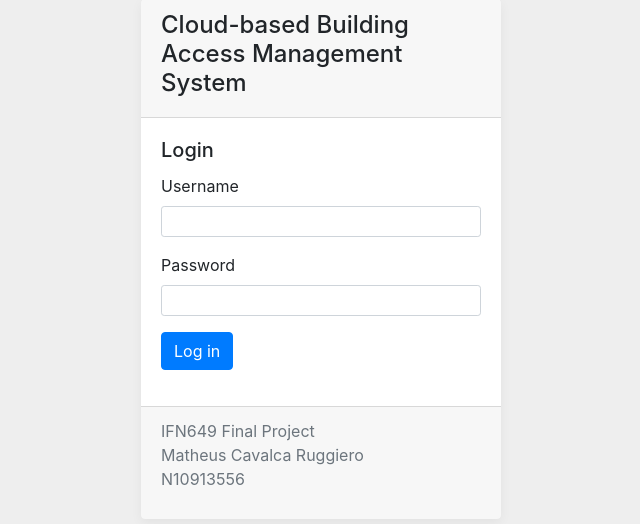
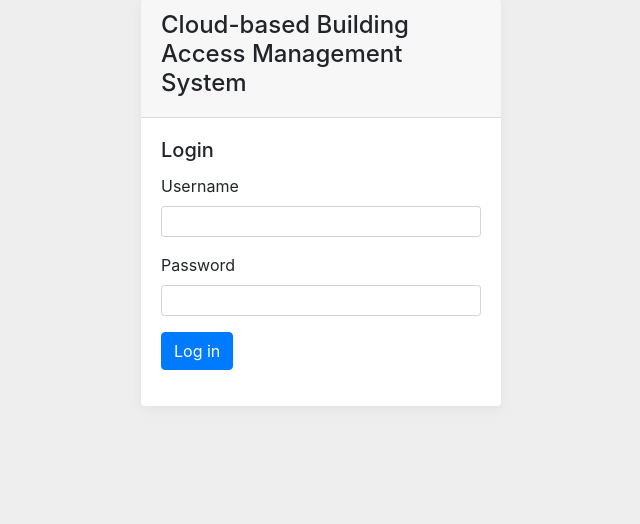
Before and after one commit to MattRugg/ifn649-finalproject, a Flask app: page / in a window 1280 px wide. Shown: the part 51-575 px from the top of the page, without its empty margins (319-959 px from the left). Run offline with Flask 2, Linux system fonts and the light colour scheme.

Commit message:
removed sensitive information from login page.

```diff
--- a/awscloudtier/awscloudtier.py
+++ b/awscloudtier/awscloudtier.py
@@ -69,7 +69,7 @@ def index():
 		user = request.form.get('user', False)
 		pswd = request.form.get('pwd', False)
 		print('POST request: ', request.form)
-		if user == 'admin' and pswd == '1234':
+		if user == 'admin' and pswd == 'exxscuseme77!!a':
 			session['loggedin'] = True;
 
 	if not session['loggedin']:
--- a/awscloudtier/templates/login.html
+++ b/awscloudtier/templates/login.html
@@ -29,9 +29,6 @@ a{padding:15px;text-align:center;color:black;margin:5px;border-radius:10px;displ
             <button type="submit" class="btn btn-primary">Log in</button>
         </form>
       </div>
-      <div class="card-footer text-muted">
-      <p>IFN649 Final Project<br />Matheus Cavalca Ruggiero<br />N10913556</p>
-      </div>
     </div>
   </div>
  </div>
```
